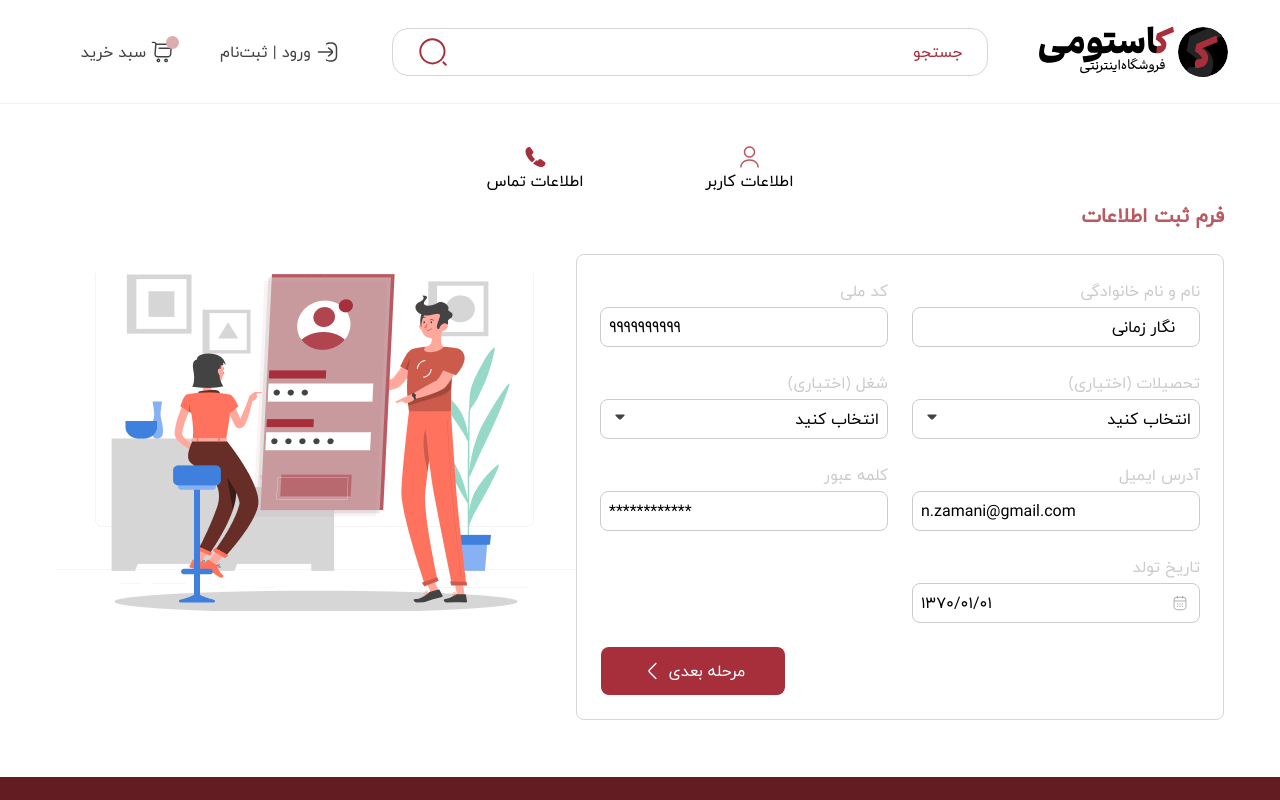
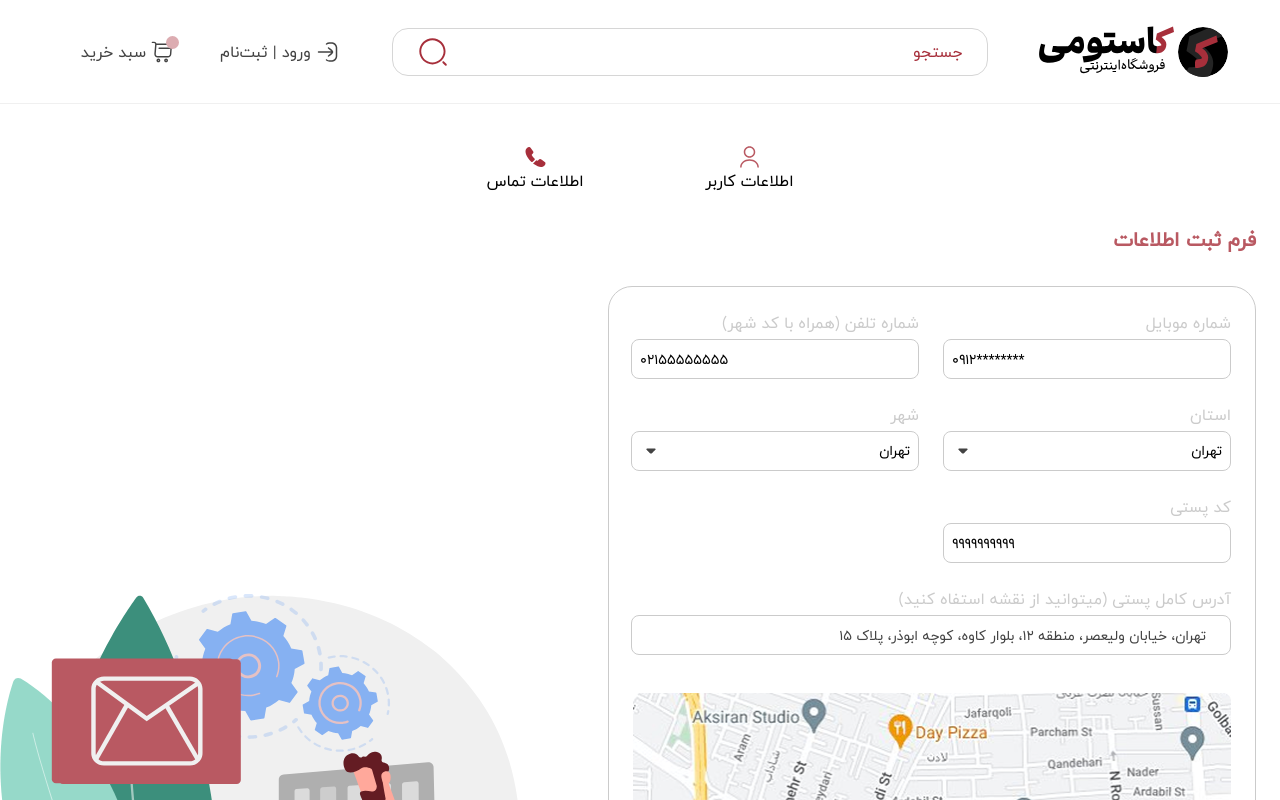
Before and after one commit to Zeinab-Jannati/UI403-4-WD-Customme-Project, a React (Vite) app: page / in a window 1280 px wide. Shown: the top 800 px of the page. Built offline with nearby package versions, Linux system fonts and the light colour scheme.

Commit message:
fix USer Sign Up Page

```diff
--- a/src/main.jsx
+++ b/src/main.jsx
@@ -27,8 +27,8 @@ createRoot(document.getElementById('root')).render(
         {/* <Route path="/" element={<Home />} /> */}
         {/* <Route path="/" element={<Footer />} /> */}
         {/* <Route path="/" element={<MainMenu />} /> */}
-        {/* <Route path="/" element={<UserSignUp />} /> */}
-        <Route path="/" element={<DesignerSignUp />} />
+        <Route path="/" element={<UserSignUp />} />
+        {/* <Route path="/" element={<DesignerSignUp />} /> */}
         {/* <Route path="/" element={<App />} /> */}
         {/* <Route path="/" element={<ProfileSidebar />} />  */}
         {/* <Route path="/" element={<OtherProduct />} />  */}
--- a/src/pages/DesignerSignUp.jsx
+++ b/src/pages/DesignerSignUp.jsx
@@ -29,31 +29,31 @@ const DesignerSignUp = () => {
                                     border border-[var(--color-custome-gray-4)] rounded-[0.5rem]'>
                         <div className='flex flex-col gap-[1.5rem]'>
                             <div className='flex gap-[1.5rem]'>
-                                <div className='w-[18rem] h-[4.25rem]'>
+                                <div className='w-[18rem] h-[4.25rem] flex flex-col gap-[0.25rem]'>
                                     <div>
-                                        <label for='phone-number' className='text-[var(--color-custome-gray-5)]'>نام و نام خانوادگی</label>
+                                        <label for='name' className='text-[var(--color-custome-gray-5)]'>نام و نام خانوادگی</label>
                                     </div>
                                     <div>
-                                        <input className='border border-[var(--color-custome-gray-5)] focus:outline-none rounded-[8px] w-full h-[2.5rem] mt-[0.25rem] pr-[0.5rem]' type="tel" id='phone-number' value='نگار زمانی' dir='rtl'/>
+                                        <input className='border border-[var(--color-custome-gray-5)] focus:outline-none rounded-[8px] w-full h-[2.5rem] mt-[0.25rem] pr-[0.5rem] text-sm' type="text" id='name' value='نگار زمانی' dir='rtl'/>
                                     </div>
                                 </div>
-                                <div className='w-[18rem] h-[4.25rem]'>
+                                <div className='w-[18rem] h-[4.25rem] flex flex-col gap-[0.25rem]'>
                                     <div>
                                         <label for='phone-number' className='text-[var(--color-custome-gray-5)]'>کد ملی</label>
                                     </div>
                                     <div>
-                                        <input className='border border-[var(--color-custome-gray-5)] focus:outline-none rounded-[8px] w-full h-[2.5rem] mt-[0.25rem] pl-[0.5rem]' type="tel" id='phone-number' value='۹۹۹۹۹۹۹۹۹۹'/>
+                                        <input className='border border-[var(--color-custome-gray-5)] focus:outline-none rounded-[8px] w-full h-[2.5rem] mt-[0.25rem] pl-[0.5rem] text-sm' type="tel" id='phone-number' value='۹۹۹۹۹۹۹۹۹۹'/>
                                     </div>
                                 </div>
                             </div>
                             <div className='flex gap-[1.5rem]'>
-                                <div className='w-[18rem] h-[4.25rem]'>
+                                <div className='w-[18rem] h-[4.25rem] flex flex-col gap-[0.25rem]'>
                                     <div>
                                         <label for='phone-number' className='text-[var(--color-custome-gray-5)]'>تحصیلات (اختیاری)</label>
                                     </div>
 
                                     <div className='relative'>
-                                        <select name="" id="" className='appearance-none w-full h-[2.5rem] focus:outline-none rounded-[8px] border border-[var(--color-custome-gray-5)] pr-[0.5rem] mt-[0.25rem]'>
+                                        <select name="" id="" className='appearance-none w-full h-[2.5rem] focus:outline-none rounded-[8px] border border-[var(--color-custome-gray-5)] pr-[0.5rem] mt-[0.25rem] text-sm'>
                                             <option value="پیشفرض">انتخاب کنید</option>
                                             <option value="کارشناسی">کارشناسی</option>
                                         </select>
@@ -62,12 +62,12 @@ const DesignerSignUp = () => {
                                         </div>
                                     </div>
                                 </div>
-                                <div className='w-[18rem] h-[4.25rem]'>
+                                <div className='w-[18rem] h-[4.25rem] flex flex-col gap-[0.25rem]'>
                                     <div>
                                         <label for='phone-number' className='text-[var(--color-custome-gray-5)]'>شغل (اختیاری)</label>
                                     </div>
                                     <div className='relative'>
-                                        <select name="" id="" className='appearance-none focus:outline-none w-full h-[2.5rem] rounded-[8px] border border-[var(--color-custome-gray-5)] pr-[0.5rem] mt-[0.25rem]'>
+                                        <select name="" id="" className='appearance-none focus:outline-none w-full h-[2.5rem] rounded-[8px] border border-[var(--color-custome-gray-5)] pr-[0.5rem] mt-[0.25rem] text-sm'>
                                             <option value="پیشفرض">انتخاب کنید</option>
                                             <option value="مهندس کامپیوتر">مهندس کامپیوتر</option>
                                         </select>
@@ -78,30 +78,30 @@ const DesignerSignUp = () => {
                                 </div>
                             </div>
                             <div className='flex gap-[1.5rem]'>
-                                <div className='w-[18rem] h-[4.25rem]'>
+                                <div className='w-[18rem] h-[4.25rem] flex flex-col gap-[0.25rem]'>
                                     <div>
                                         <label for='phone-number' className='text-[var(--color-custome-gray-5)]'>آدرس ایمیل</label>
                                     </div>
                                     <div>
-                                        <input className='border border-[var(--color-custome-gray-5)] focus:outline-none rounded-[8px] w-full h-[2.5rem] mt-[0.25rem] pl-[0.5rem]' type="email" id='phone-number' value='n.zamani@gmail.com' dir='ltr'/>
+                                        <input className='border border-[var(--color-custome-gray-5)] focus:outline-none rounded-[8px] w-full h-[2.5rem] mt-[0.25rem] pl-[0.5rem] text-sm' type="email" id='phone-number' value='n.zamani@gmail.com' dir='ltr'/>
                                     </div>
                                 </div>
-                                <div className='w-[18rem] h-[4.25rem]'>
+                                <div className='w-[18rem] h-[4.25rem] flex flex-col gap-[0.25rem]'>
                                     <div>
                                         <label for='password' className='text-[var(--color-custome-gray-5)]'>کلمه عبور</label>
                                     </div>
                                     <div>
-                                        <input className='border border-[var(--color-custome-gray-5)] focus:outline-none rounded-[8px] w-full h-[2.5rem] mt-[0.25rem] pl-[0.5rem]' type="passord" id='password' value='************' dir='ltr'/>
+                                        <input className='border border-[var(--color-custome-gray-5)] focus:outline-none rounded-[8px] w-full h-[2.5rem] mt-[0.25rem] pl-[0.5rem] text-sm' type="passord" id='password' value='************' dir='ltr'/>
                                     </div>
                                 </div>
                             </div>
                             <div className='flex gap-[1.5rem]'>
-                                <div className='w-[18rem] h-[4.25rem]'>
+                                <div className='w-[18rem] h-[4.25rem] flex flex-col gap-[0.25rem]'>
                                     <div>
                                         <label for='DOB' className='text-[var(--color-custome-gray-5)]'>تاریخ تولد</label>
                                     </div>
                                     <span className='relative flex'>
-                                        <input className='border border-[var(--color-custome-gray-5)] focus:outline-none rounded-[8px] w-full h-[2.5rem] mt-[0.25rem] pl-[0.5rem]' type="tel" id='DOB' value='۱۳۷۰/۰۱/۰۱'/>
+                                        <input className='border border-[var(--color-custome-gray-5)] focus:outline-none rounded-[8px] w-full h-[2.5rem] mt-[0.25rem] pl-[0.5rem] text-sm' type="tel" id='DOB' value='۱۳۷۰/۰۱/۰۱'/>
                                         <img src={ calendar } alt="calendar" className='absolute right-[0.75rem] top-[1rem] !w-[1rem] !h-[1rem]'/>
                                     </span>
                                 </div>
--- a/src/pages/UserSignUp.jsx
+++ b/src/pages/UserSignUp.jsx
@@ -9,6 +9,7 @@ import map from '../assets/images/map.png'
 import Footer from '../components/Footer'
 
 import userSignUpImage from '../assets/images/user-sign-up-image.svg'
+import arrowDown from '../assets/icons/arrow-down.svg'
 
 const UserSignUp = () => {
     return (
@@ -18,81 +19,90 @@ const UserSignUp = () => {
         <Contact />
         {/* todo: fix the form! */}
         <div className='flex justify-center gap-[3.5rem] mt-[1.5rem] mr-[1.5rem] mb-[4.375rem] '>
-            <div className=' border flex flex-col p-[1rem] rounded-[24px]'  style={{ borderColor: "var(--color-custome-gray-4:)"}}>
-                <h3 className='font-bold' style={{ marginRight: "1.5rem" }}>فرم ثبت اطلاعات</h3>
+            <div>
+                <h2 className='text-[var(--color-primary-tint-7)] font-bold text-xl !mb-[1.5rem]' style={{fontFamily: 'IRANYekanXVF'}}>فرم ثبت اطلاعات</h2>
                 {/* h-[50.75rem] */}
-                <form action="submit" className='flex flex-wrap justify-center w-[40.5rem] h-auto overflow-hidden mt-[2rem] items-start gap-y-[1.5rem] '>
-                    <div>
+                <form action="submit"
+                    className='flex justify-center w-[40.5rem] h-auto overflow-hidden mt-[2rem] items-start
+                                border border-[var(--color-custome-gray-5)] flex-col p-[1.5rem] rounded-[1.5rem]'>
+                    <div className='flex flex-col gap-[1.5rem]'>
                         <div className='flex gap-[1.5rem] '>
-                            <div className='w-[18rem] h-[4.25rem]'>
+                            <div className='w-[18rem] h-[4.25rem] flex flex-col gap-[0.25rem]'>
                                 <div>
-                                    <label for='phone-number'>شماره موبایل</label>
+                                    <label for='cell-phone-number' className='text-[var(--color-custome-gray-5)]'>شماره موبایل</label>
                                 </div>
                                 <div>
-                                    <input className='border rounded-[8px] w-full h-[2.5rem] mt-[0.25rem] text-center' type="tel" id='phone-number' value='۰۹۱۲********'/>
+                                    <input className='border border-[var(--color-custome-gray-5)] focus:outline-none rounded-[8px] w-full h-[2.5rem] pl-[0.5rem] text-sm' type="tel" id='cell-phone-number' value='۰۹۱۲********'/>
                                 </div>
                             </div>
-                            <div className='w-[18rem] h-[4.25rem]'>
+                            <div className='w-[18rem] h-[4.25rem] flex flex-col gap-[0.25rem]'>
                                 <div>
-                                    <label for='phone-number'>شماره تلفن (همراه با کد شهر)</label>
+                                    <label for='telephone-number' className='text-[var(--color-custome-gray-5)]'>شماره تلفن (همراه با کد شهر)</label>
                                 </div>
                                 <div>
-                                    <input className='border rounded-[8px] w-full h-[2.5rem] mt-[0.25rem] pl-[0.5rem]' type="tel" id='phone-number' value='۰۲۱۵۵۵۵۵۵۵۵'/>
+                                    <input className='border border-[var(--color-custome-gray-5)] focus:outline-none rounded-[8px] w-full h-[2.5rem] pl-[0.5rem] text-sm' type="tel" id='telephone-number' value='۰۲۱۵۵۵۵۵۵۵۵'/>
                                 </div>
                             </div>
                         </div>
-                        <div className='flex gap-[1.5rem] my-[1.5rem]'>
-                            <div className='w-[18rem] h-[4.25rem]'>
+                        <div className='flex gap-[1.5rem]'>
+                            <div className='w-[18rem] h-[4.25rem] flex flex-col gap-[0.25rem]'>
                                 <div>
-                                    <label for='phone-number'>استان</label>
+                                    <label for='province' className='text-[var(--color-custome-gray-5)]'>استان</label>
                                 </div>
-                                {/* think about it */}
-                                {/* doens't change the size of the option tag */}
-                                <select name="" id="" className='w-full rounded-[8px] border pr-[0.5rem] mt-[0.25rem]'>
-                                    <option value="تهران">تهران</option>
-                                    <option value="اصفهان">اصفهان</option>
-                                </select>
+                                <div className="relative">
+                                    <select name="" id="province" className='appearance-none border border-[var(--color-custome-gray-5)] focus:outline-none rounded-[8px] w-full h-[2.5rem] pr-[0.5rem] text-sm'>
+                                        <option value="تهران">تهران</option>
+                                        <option value="اصفهان">اصفهان</option>
+                                    </select>
+                                    <div class="absolute left-3 top-1/2 transform -translate-y-1/2 pointer-events-none w-[1rem] h-[1rem]">
+                                        <img src={ arrowDown } alt="arrow-down" />
+                                    </div>
+                                </div>
                             </div>
-                            <div className='w-[18rem] h-[4.25rem]'>
+                            <div className='w-[18rem] h-[4.25rem] flex flex-col gap-[0.25rem]'>
                                 <div>
-                                    <label for='phone-number'>شهر</label>
+                                    <label for='city' className='text-[var(--color-custome-gray-5)]'>شهر</label>
                                 </div>
-                                {/* think about it */}
-                                <select name="" id="" className='w-full rounded-[8px] border pr-[0.5rem] mt-[0.25rem]'>
-                                    <option value="تهران">تهران</option>
-                                    <option value="اصفهان">اصفهان</option>
-                                </select>
+                                <div className="relative">
+                                    <select name="" id="city" className='appearance-none border border-[var(--color-custome-gray-5)] focus:outline-none rounded-[8px] w-full h-[2.5rem] pr-[0.5rem] text-sm'>
+                                        <option value="تهران">تهران</option>
+                                        <option value="اصفهان">اصفهان</option>
+                                    </select>
+                                    <div class="absolute left-3 top-1/2 transform -translate-y-1/2 pointer-events-none w-[1rem] h-[1rem]">
+                                        <img src={ arrowDown } alt="arrow-down" />
+                                    </div>
+                                </div>
                             </div>
                         </div>
                         <div className='flex gap-[1.5rem]'>
-                            <div className='w-[18rem] h-[4.25rem]'>
+                            <div className='w-[18rem] h-[4.25rem] flex flex-col gap-[0.25rem]'>
                                 <div>
-                                    <label for='phone-number'>کد پستی</label>
+                                    <label for='zip-code' className='text-[var(--color-custome-gray-5)]'>کد پستی</label>
                                 </div>
                                 <div>
-                                    <input className='border rounded-[8px] w-full h-[2.5rem] mt-[0.25rem] pl-[0.5rem]' type="tel" id='phone-number' value='۹۹۹۹۹۹۹۹۹۹'/>
+                                    <input className='border border-[var(--color-custome-gray-5)] focus:outline-none rounded-[8px] w-full h-[2.5rem] pl-[0.5rem] text-sm' type="tel" id='zip-code' value='۹۹۹۹۹۹۹۹۹۹'/>
                                 </div>
                             </div>
                         </div>
-                        <div className='w-full h-[4.25rem] mt-[1.5rem]'>
+                        <div className='w-full h-[4.25rem] flex flex-col gap-[0.25rem]'>
                             <div>
-                                <label for='phone-number'>آدرس  کامل  پستی (میتوانید از نقشه استفاه کنید)</label>
+                                <label for='phone-number' className='text-[var(--color-custome-gray-5)]'>آدرس  کامل  پستی (میتوانید از نقشه استفاه کنید)</label>
                             </div>
                             <div>
-                                <input className='border rounded-[8px] w-full h-[2.5rem] mt-[0.25rem]' type="tel" id='phone-number' value='تهران، خیابان ولیعصر، منطقه ۱۲، بلوار کاوه، کوچه ابوذر، پلاک ۱۵' dir='rtl'/>
+                                <input className='border border-[var(--color-custome-gray-5)] focus:outline-none rounded-[8px] w-full h-[2.5rem] pr-[0.5rem] text-sm text-[var(--color-custome-gray-9)]' type="tel" id='phone-number' value='تهران، خیابان ولیعصر، منطقه ۱۲، بلوار کاوه، کوچه ابوذر، پلاک ۱۵' dir='rtl'/>
                             </div>
                         </div>
                     </div>
 
 
-                    <img src={ map } alt="map" className='w-[37.5rem] h-[18.75rem]'/>
-                    <div className="w-full" style={{ marginRight: "1.5rem" }}>
+                    <img src={ map } alt="map" className='w-[37.5rem] h-[18.75rem] mt-[2.375rem] mb-[2.5rem]'/>
+                    <div className="w-full flex justify-end pl-[1.5rem]" style={{ marginRight: "1.5rem" }}>
                         <button className='w-[11.5rem] h-[3rem] rounded-[8px] text-white' style={{ backgroundColor: "var(--color-primary)"}}>ثبت اطلاعات</button>
                     </div>
 
                 </form>
             </div>
-            <img src={ userSignUpImage } alt="user-signup-image w-[32.5rem] h-[32rem]" />
+            <img src={ userSignUpImage } alt="user-signup-image" className='self-end w-[32.5rem] h-[32rem] mr-[2rem]' />
         </div>
 
         <Footer />
```
